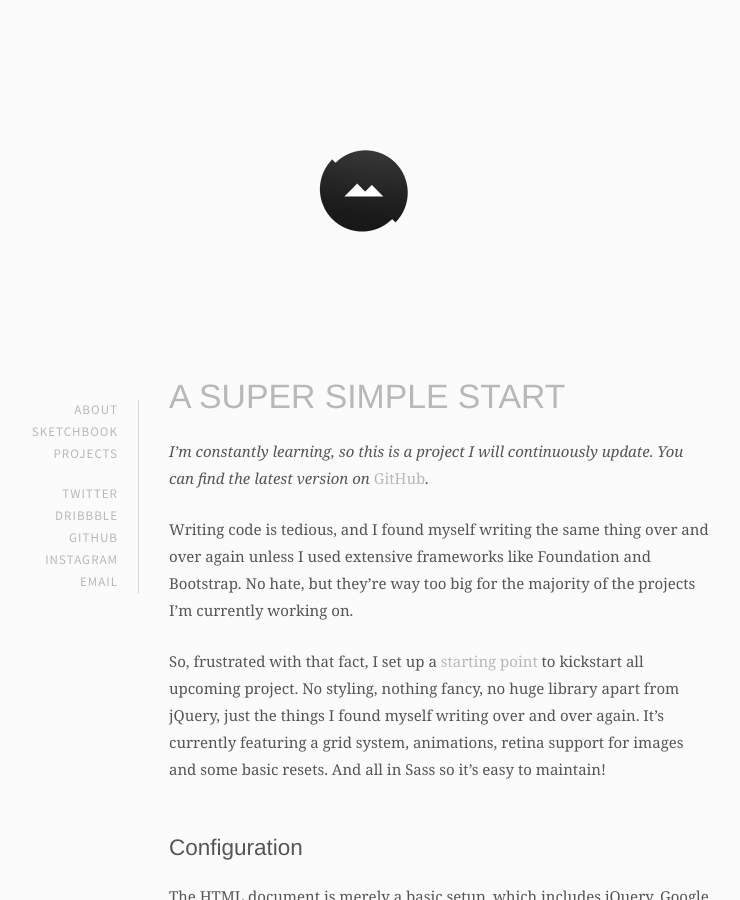
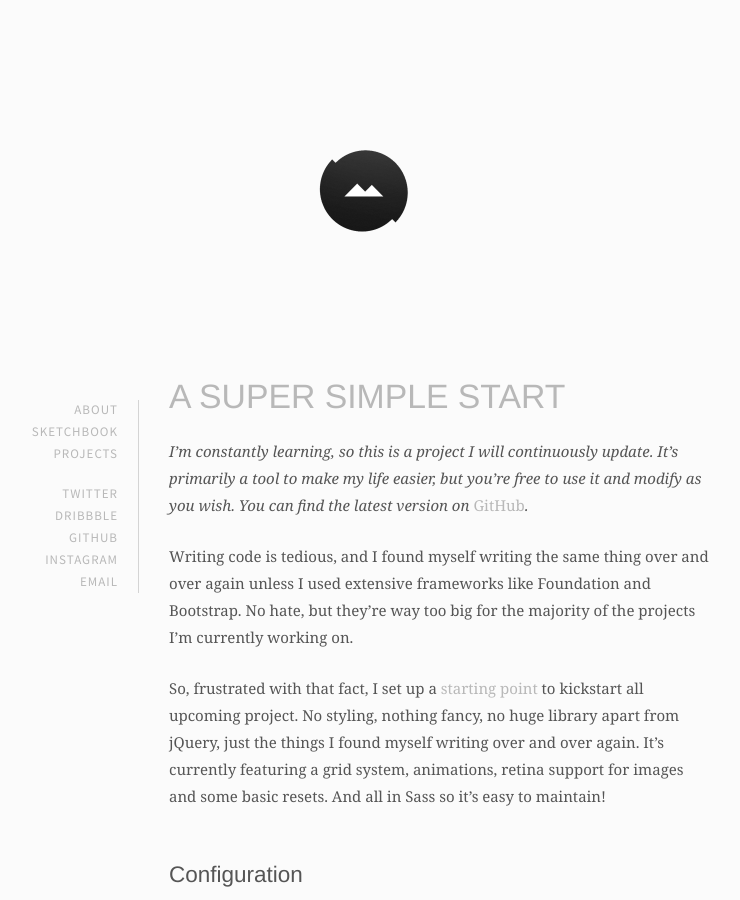
Before and after one commit to partcoffee/partcoffee.github.io, a Jekyll site: the page built from case-framework.md, in a window 1280 px wide and 900 px high. Shown: the whole window, without its empty margins (276-1016 px from the left). Built offline with Jekyll 4.4.1, drawn with Linux system fonts in a browser that asks for light colours.

Commit message:
Fixed a typo

```diff
--- a/case-framework.md
+++ b/case-framework.md
@@ -7,7 +7,7 @@ permalink: /case-framework/
 A Super Simple Start
 =
 
-*I'm constantly learning, so this is a project I will continuously update. You can find the latest version on <a href="https://github.com/partcoffee/startAgain" taget="_blank">GitHub</a>.*
+*I'm constantly learning, so this is a project I will continuously update. It's primarily a tool to make my life easier, but you're free to use it and modify as you wish. You can find the latest version on <a href="https://github.com/partcoffee/startAgain" taget="_blank">GitHub</a>.*
 
 Writing code is tedious, and I found myself writing the same thing over and over again unless I used extensive frameworks like Foundation and Bootstrap. No hate, but they're way too big for the majority of the projects I'm currently working on.
 
```
Also changed, not shown: 1 other file.
